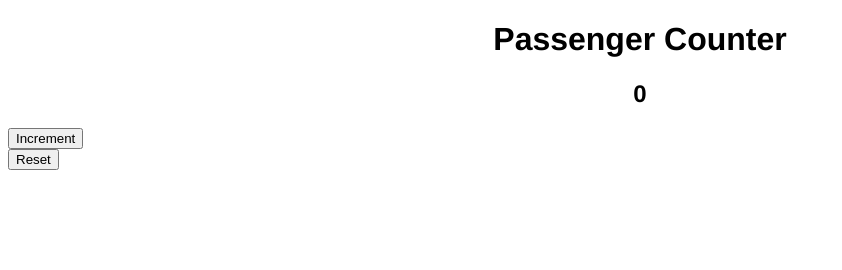
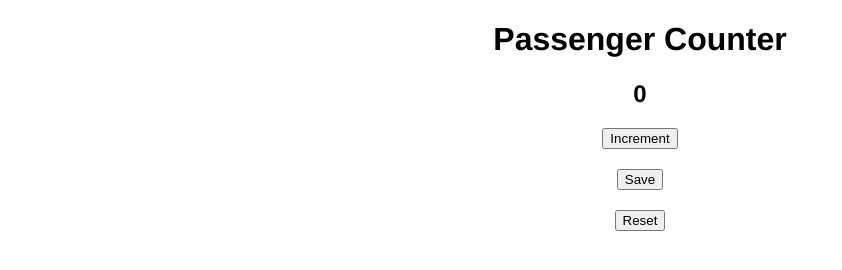
Before and after one commit to mehtachandrashekhar/subway-passenger-counter, a plain HTML site: page index.html in a window 1280 px wide. Shown: the whole page, without its empty margins (0-842 px from the left). Drawn offline with Linux system fonts and the light colour scheme.

Commit message:
updated html

```diff
--- a/index.html
+++ b/index.html
@@ -11,6 +11,7 @@
     <h1>Passenger Counter</h1>
     <h2 id="count-el">0</h2>
     <button id="Increment-btn" onclick="increment()">Increment</button>
+    <button id="save-btn" onclick="save()">Save</button>
     <button id="reset-btn" onclick="reset()">Reset</button>
 <script src="index.js"></script>
 </body>
--- a/styles.css
+++ b/styles.css
@@ -6,5 +6,7 @@ h1,h2{
     font-family: 'Franklin Gothic Medium', 'Arial Narrow', Arial, sans-serif;
 }
 button{
-    display: flex;
+    display: block;
+    margin: auto;
+    margin-top: 20px;
 }
```
